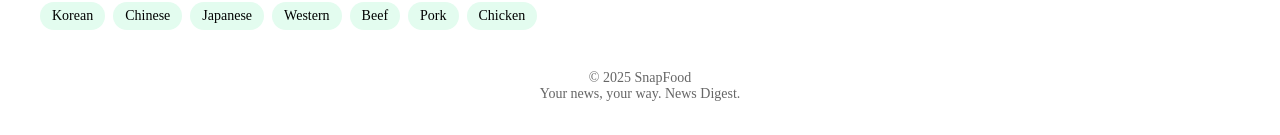
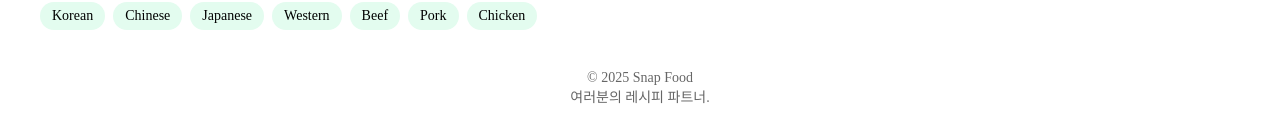
Before and after one commit to bewhite12/snapfood, a Next.js app: page / in a window 1280 px wide. Shown: the part 1713-1848 px from the top of the page. Built offline with nearby package versions, Linux system fonts and the light colour scheme.

Commit message:
Update Footer.js

```diff
--- a/components/Footer.js
+++ b/components/Footer.js
@@ -7,8 +7,8 @@ export function Footer() {
       color: '#666',
       fontSize: '14px'
     }}>
-      <div>© 2025 SnapFood</div>
-      <div>Your news, your way. News Digest.</div>
+      <div>© 2025 Snap Food</div>
+      <div>여러분의 레시피 파트너.</div>
     </footer>
   );
 }
```
